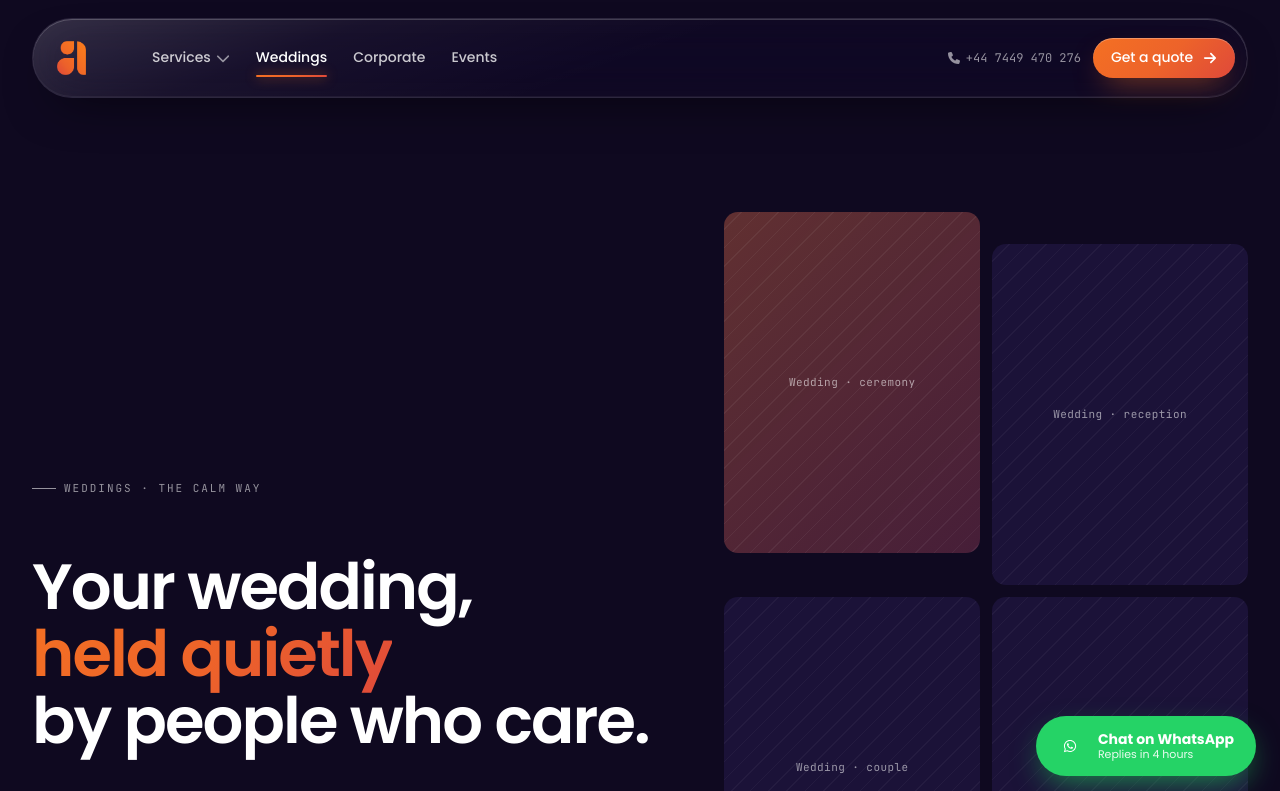
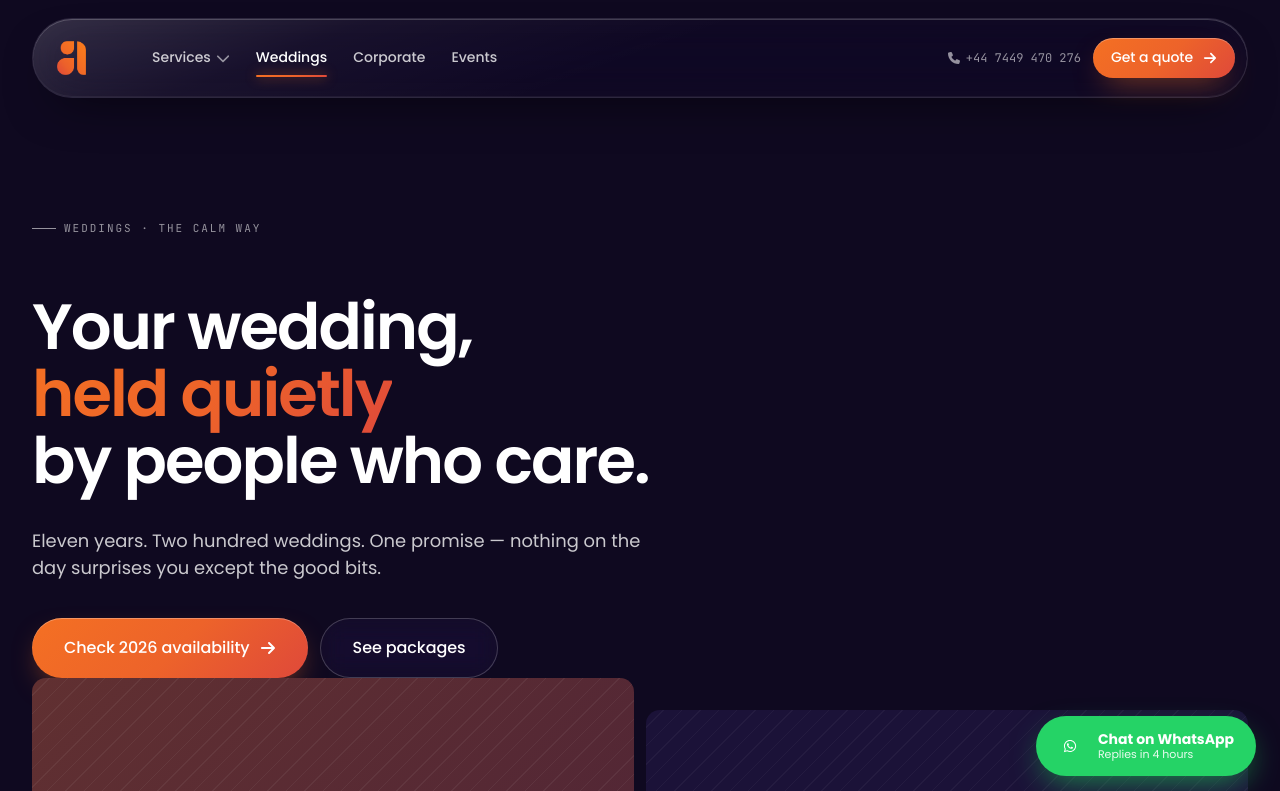
Before and after one commit to venuvivek-cheruku/amuseevents, a Next.js app: page /weddings in a window 1280 px wide. Shown: the top 791 px of the page. Built offline with nearby package versions, Linux system fonts and the light colour scheme.

Commit message:
Update wedding page

```diff
--- a/app/globals.css
+++ b/app/globals.css
@@ -2748,12 +2748,6 @@
     @apply grid items-end gap-16;
     grid-template-columns: 1.15fr 1fr;
   }
-  .hero-split-corporate,
-  .hero-split-wedding,
-  .hero-split-events {
-    @apply grid items-end gap-16;
-    grid-template-columns: 1.2fr 1fr;
-  }
   .content-split {
     @apply grid items-center gap-20;
     grid-template-columns: 1fr 1.1fr;
```
